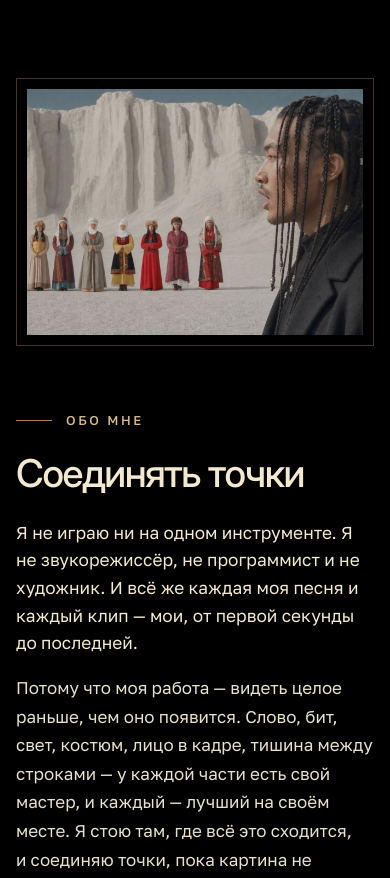
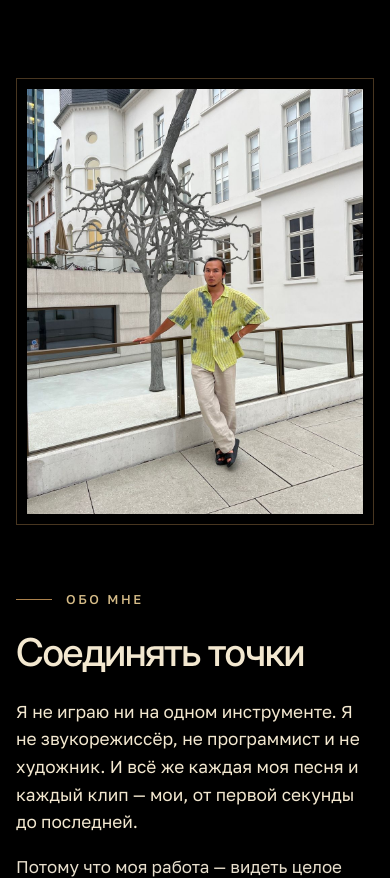
Before and after one commit to aziel111/Aziel-Timur-Photography, a plain HTML site: page index.html in a window 390 px wide. Shown: the part 1429-2307 px from the top of the page. Drawn offline with Linux system fonts and the light colour scheme.

Commit message:
Über mich: echtes Foto von Aziel in Frankfurt statt Clip-Frame
Co-Authored-By: Claude Opus 5.5 <noreply@anthropic.com>
Claude-Session: https://claude.ai/code/session_011Q9XzdMjaCVkfoRz7EqD3m

```diff
--- a/assets/css/style.css
+++ b/assets/css/style.css
@@ -229,10 +229,10 @@ a.status:hover { color:var(--gold) }
 .ich-text .titel { margin-bottom:clamp(26px, 3vw, 38px) }
 .ich-text p { max-width:58ch }
 .ich-bild { aspect-ratio:4/5 }
-.ich-bild img { object-position:42% 50% }
+.ich-bild img { object-position:52% 72% }
 @media (max-width:860px) {
   .ich-raster { grid-template-columns:1fr }
-  .ich-bild { order:-1; aspect-ratio:4/3; margin-bottom:24px }
+  .ich-bild { order:-1; aspect-ratio:4/5; margin-bottom:24px }
 }
 
 .zitat { margin:clamp(80px, 11vw, 150px) auto 0; max-width:920px; text-align:center }
--- a/index.html
+++ b/index.html
@@ -18,7 +18,7 @@
 <link rel="preload" href="assets/fonts/inter-display-600.woff" as="font" type="font/woff" crossorigin>
 <link rel="preload" href="assets/fonts/inter-display-500.woff" as="font" type="font/woff" crossorigin>
 <link rel="preload" href="assets/fonts/golos.woff" as="font" type="font/woff" crossorigin>
-<link rel="stylesheet" href="assets/css/style.css?v=202611122">
+<link rel="stylesheet" href="assets/css/style.css?v=202611123">
 <script>document.documentElement.classList.add('js')</script>
 <script type="application/ld+json">
 {"@context":"https://schema.org","@type":"Person","name":"Aziel Timur","alternateName":"Aziel","url":"https://aziel.me/","jobTitle":"Артист, режиссёр клипов, фотограф","birthPlace":"Бишкек","homeLocation":{"@type":"Place","name":"Франкфурт-на-Майне"},"sameAs":["https://www.instagram.com/aziel_timur","https://www.youtube.com/@azielme"]}
@@ -101,7 +101,7 @@
         <p class="auftauchen">Я родился в&nbsp;Бишкеке, до&nbsp;двенадцати лет рос в&nbsp;айыле у&nbsp;бабушки с&nbsp;дедушкой, а&nbsp;потом переехал в&nbsp;Германию. Сегодня живу во&nbsp;Франкфурте. Две культуры, два языка, две половины жизни — когда-то это казалось разными точками. Теперь я&nbsp;вижу, как они соединяются.</p>
       </div>
       <figure class="rahmen ich-bild auftauchen" data-verzoegerung="1">
-        <img src="assets/img/desert-planes.jpg" alt="Герой клипа Aziel в профиле, вдали — девять женщин в национальных костюмах перед меловой скалой" loading="lazy">
+        <img src="assets/img/aziel-frankfurt.jpg" alt="Aziel Timur во Франкфурте: светлая рубашка крупной вязки, рядом скульптура-дерево" loading="lazy">
       </figure>
     </div>
 
```
Also changed, not shown: agb.html (+1 -1 lines), datenschutz.html (+1 -1 lines), impressum.html (+1 -1 lines), kurs/index.html (+1 -1 lines), spasibo-pdf.html (+1 -1 lines), spasibo.html (+1 -1 lines), assets/img/aziel-frankfurt.jpg (added).
